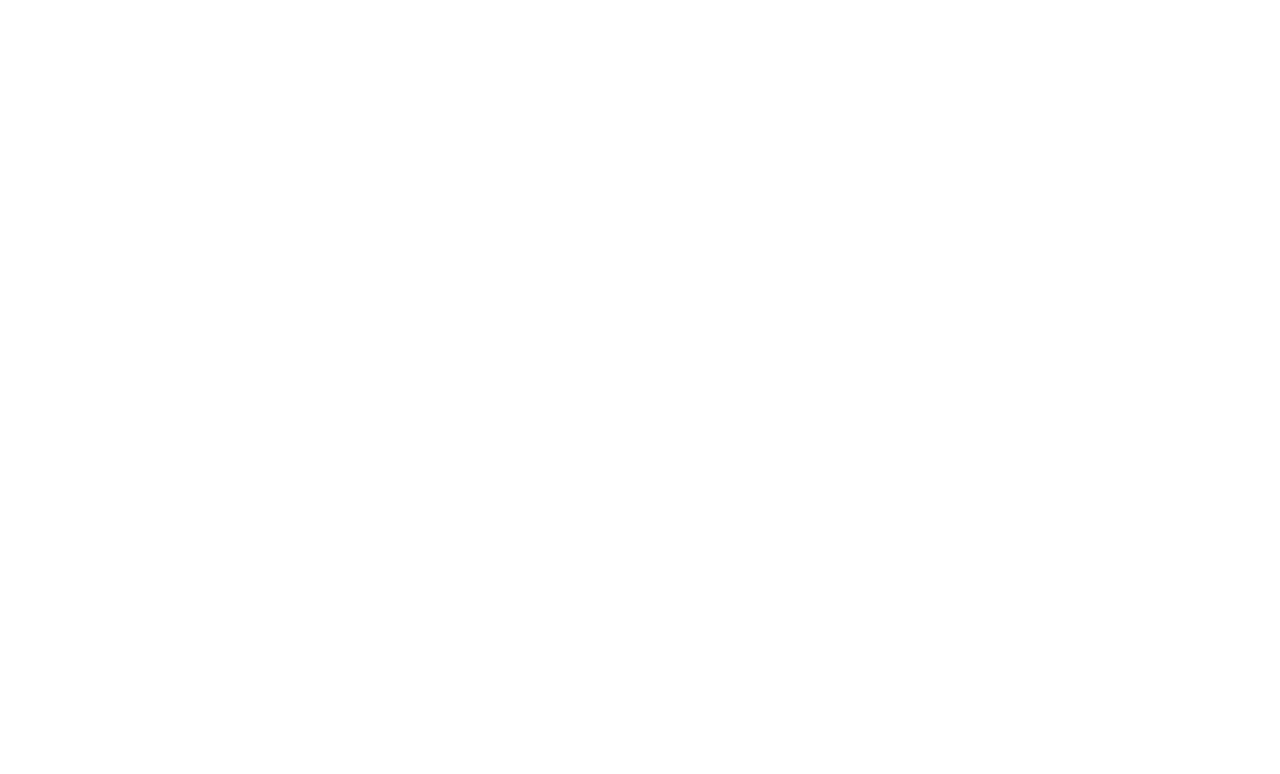
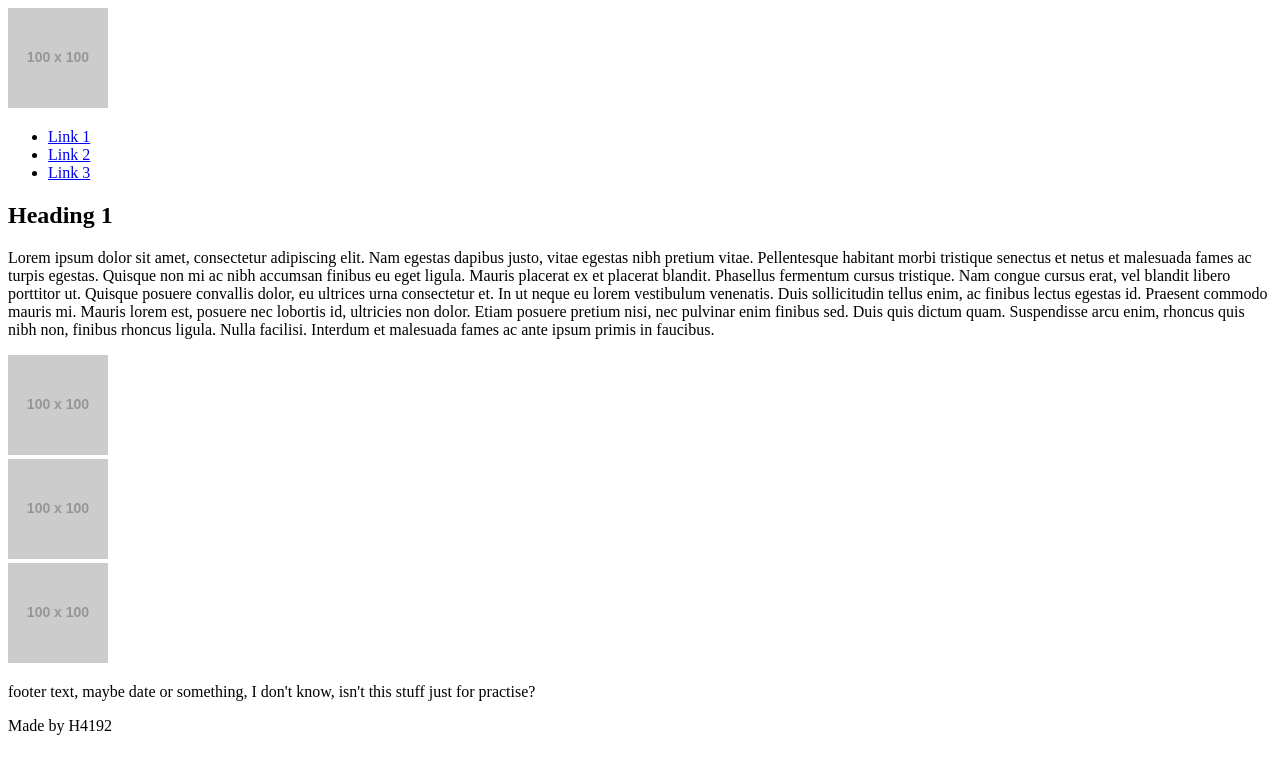
Before and after one commit to JAMK-IT-STUDENT/ttms0400-web-visualisointi-yhteinen-harjoitus-H4192, a plain HTML site: page index.html in a window 1280 px wide. Drawn offline with Linux system fonts and the light colour scheme; placeholder pictures from the web are drawn by us.

Commit message:
some test content

```diff
--- a/index.html
+++ b/index.html
@@ -7,6 +7,47 @@
     <title>Let's test responsive design</title>
 </head>
 <body>
+    <header>
+        <img src="https://placehold.it/100x100" title="Here be dragons, I mean logo" alt="Here be dragons, I mean logo">
+        <nav>
+            <ul>
+                <li><a href="#">Link 1</a></li>
+                <li><a href="#">Link 2</a></li>
+                <li><a href="#">Link 3</a></li>
+            </ul>
+        </nav>
+    </header>
 
+    <section id="main">
+        <h1>Heading 1</h1>
+        <p>
+            Lorem ipsum dolor sit amet, consectetur adipiscing elit. Nam
+            egestas dapibus justo, vitae egestas nibh pretium vitae.
+            Pellentesque habitant morbi tristique senectus et netus et
+            malesuada fames ac turpis egestas. Quisque non mi ac nibh accumsan
+            finibus eu eget ligula. Mauris placerat ex et placerat blandit.
+            Phasellus fermentum cursus tristique. Nam congue cursus erat, vel
+            blandit libero porttitor ut. Quisque posuere convallis dolor, eu
+            ultrices urna consectetur et. In ut neque eu lorem vestibulum
+            venenatis. Duis sollicitudin tellus enim, ac finibus lectus
+            egestas id. Praesent commodo mauris mi. Mauris lorem est, posuere
+            nec lobortis id, ultricies non dolor. Etiam posuere pretium nisi,
+            nec pulvinar enim finibus sed. Duis quis dictum quam. Suspendisse
+            arcu enim, rhoncus quis nibh non, finibus rhoncus ligula. Nulla
+            facilisi. Interdum et malesuada fames ac ante ipsum primis in
+            faucibus.
+        </p>
+
+
+    </section>
+    <section id="trioCont">
+        <div class="trio"><img src="https://placehold.it/100x100" alt=""></div>
+        <div class="trio"><img src="https://placehold.it/100x100" alt=""></div>
+        <div class="trio"><img src="https://placehold.it/100x100" alt=""></div>
+    </section>
+    <footer>
+        <p>footer text, maybe date or something, I don't know, isn't this stuff just for practise?</p>
+        <p>Made by H4192</p>
+    </footer>
 </body>
 </html>
```
